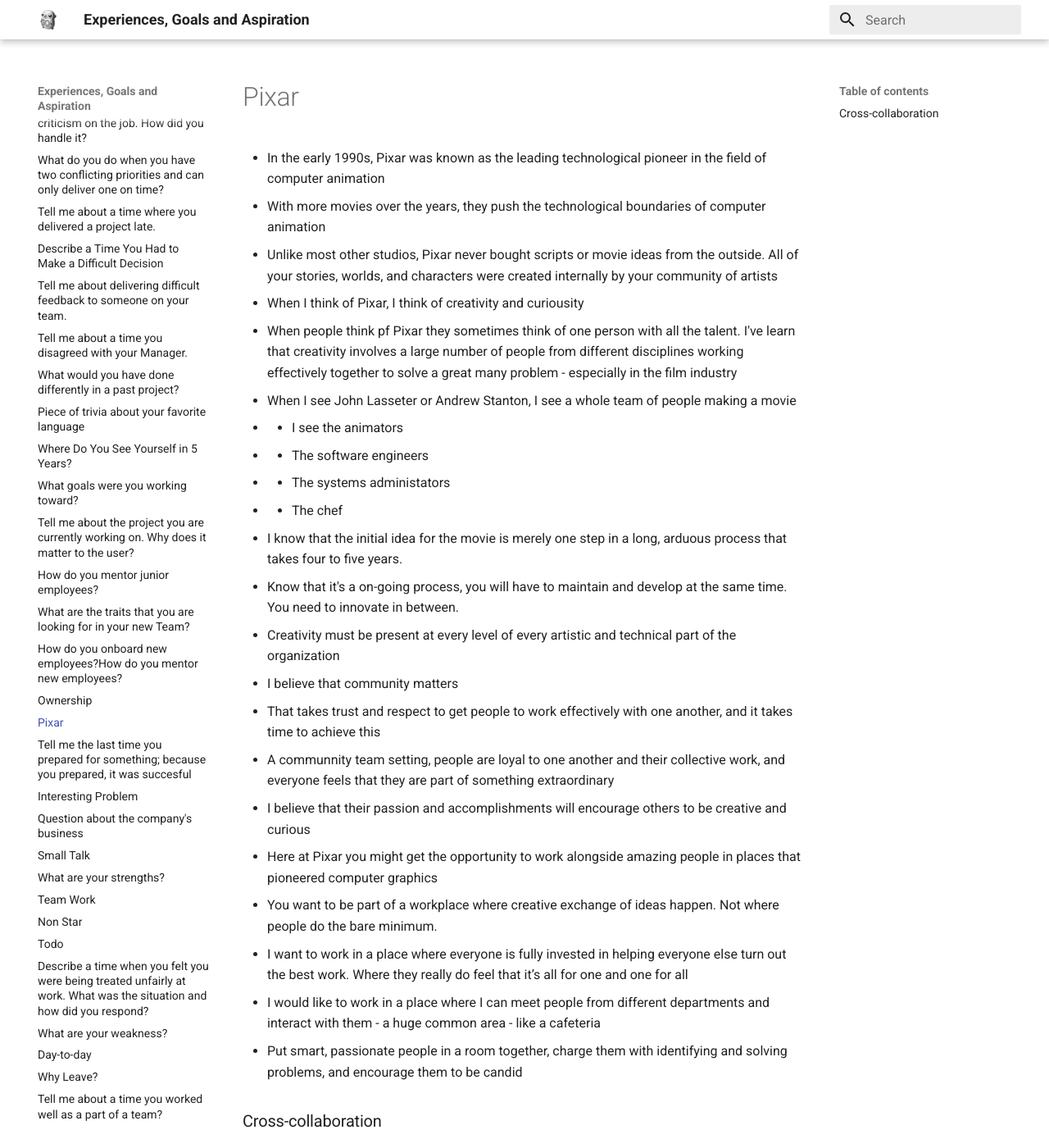
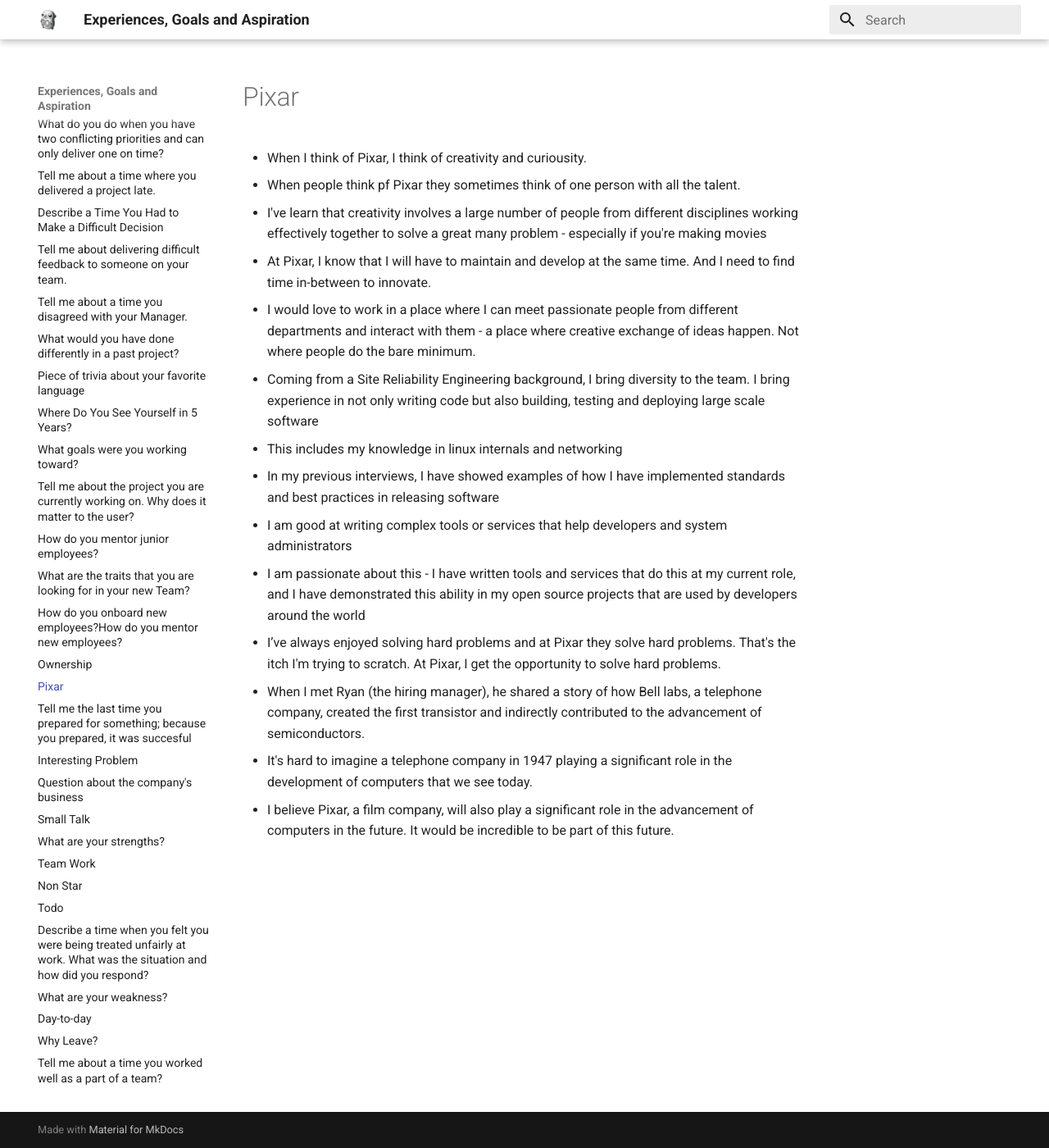
Before and after one commit to stashedUp/experiences, an MkDocs documentation site: the page built from docs/Pixar.md, in a window 1280 px wide and 1400 px high. Shown: the whole window at 82% size. Built offline with MkDocs 1.6.1 and Material for MkDocs 9.7.7, drawn with Linux system fonts in a browser that asks for light colours; some of the changed text lies outside the part shown.

Commit message:
updated code

```diff
--- a/docs/Pixar.md
+++ b/docs/Pixar.md
@@ -1,60 +1,19 @@
 # Pixar
 
-- In the early 1990s, Pixar was known as the leading technological pioneer in the field of computer animation
-- With more movies over the years, they push the technological boundaries of computer animation
-- Unlike most other studios, Pixar never bought scripts or movie ideas from the outside. All of your stories, worlds, and characters were created internally by your community of artists
+- When I think of Pixar, I think of creativity and curiousity.
+- When people think pf Pixar they sometimes think of one person with all the talent.
+- I've learn that creativity involves a large number of people from different disciplines working effectively together to solve a great many problem - especially if you're making movies
+- At Pixar, I know that I  will have to maintain and develop at the same time. And I need to find time in-between to innovate.
+- I would love to work in a place where I can meet passionate people from different departments and interact with them - a place where creative exchange of ideas happen. Not where people do the bare minimum.
 
-- When I think of Pixar, I think of creativity and curiousity
-- When people think pf Pixar they sometimes think of one person with all the talent.
-I've learn that creativity involves a large number of people from different disciplines working effectively together to solve a great many problem - especially in the film industry
-- When I see John Lasseter or Andrew Stanton, I see a whole team of people making a movie
-- - I see the animators
-- - The software engineers
-- - The systems administators
-- - The chef
-
-- I know that the initial idea for the movie is merely one step in a long, arduous process that takes four to five years.
-
-- Know that it's a on-going process, you will have to maintain and develop at the same time. You need to innovate in between.
-
-- Creativity must be present at every level of every artistic and technical part of the organization
-
-- I believe that community matters
-- That takes trust and respect to get people to work effectively with one another, and it takes time to achieve this
-- A communnity team setting, people are loyal to one another and their collective work, and everyone feels that they are part of something extraordinary
-- I believe that their passion and accomplishments will encourage others to be creative and curious
-- Here at Pixar you might get the opportunity to work alongside amazing people in places that pioneered computer graphics
-- You want to be part of a workplace where creative exchange of ideas happen. Not where people do the bare minimum.
-- I want to work in a place where everyone is fully invested in helping everyone else turn out the best work. Where they really do feel that it’s all for one and one for all
-- I would like to work in a place where I can meet people from different departments and  interact with them - a huge common area - like a cafeteria
-- Put smart, passionate people in a room together, charge them with identifying and solving problems, and encourage them to be candid
+- Coming from a Site Reliability Engineering background, I bring diversity to the team. I bring experience in not only writing code but also building, testing and deploying large scale software
+- This includes my knowledge in linux internals and networking
+- In my previous interviews, I have showed examples of how I have implemented standards and best practices in releasing software
+- I am good at writing complex tools or services that help developers and system administrators
+- I am passionate about this - I have written tools and services that do this at my current role, and I have demonstrated this ability in my open source projects that are used by developers around the world
+- I’ve always enjoyed solving hard problems and at Pixar they solve hard problems. That's the itch I'm trying to scratch. At Pixar, I get the opportunity to solve hard problems.
 
 
-### Cross-collaboration
-- Cross-team collaboration discipline is not a one-off thing. It is an ongoing process that needs to be a part of the company’s work culture.
-
-- Align project goals and share them with everyone
-- - When there is a lack of clarity and alignment in the team, you will start seeing even more problems when you try to break the work down into different tasks and assign them to the members.
-
-- - Each team member would handle the task with a different goal in mind, which will eventually lead the team to nowhere
-
-- - To avoid situations like these, it is important for cross-functional teams to discuss the important goals before starting the work and make sure they align with the overall company goals as well as the goals set up by the different departments.
-
-- Establish a centralized communication method
-- - make sure there is a centralized way for teams to communicate. Communication is one of the most important parts of any type of cross-team interaction. Without good cross-team communication, collaboration falls apart
-
-- Assign a single point of contact for each team - Establish structure at the very beginning
-- - ensure there's only one contact person on both sides. This avoids confusion on different directions from the client, eliminates overlap of tasks, and helps in managing expectation
-
-- Promoting diversity
-- - Diversity, of any kind, is a positive element to teamwork.
-- - With an assortment of different professional experiences and skill sets on hand, it can provide the necessary tools and paths to tackle the problem in an inventive way.
-
-- Eliminating tribalism (tribal knowledge)
-- - Tribalism within the workplace can be damaging to companies, and kill off any chance of a cross functional collaboration strategy.
-
-- Don’t be afraid to experiment
-- - Cross-functional teams come in all sorts of shapes and sizes, which means there will be all sorts of methods that will help boost collaboration.
-- - So, when it comes to finding the perfect formula for your team, remember it’s all about trial and error.
-
-- Celebrate as a Team
+- When I met Ryan (the hiring manager), he shared a story of how Bell labs, a telephone company, created the first transistor and indirectly contributed to the advancement of semiconductors.
+- It's hard to imagine a telephone company in 1947 playing a significant role in the development of computers that we see today.
+- I believe Pixar, a film company, will also play a significant role in the advancement of computers in the future. It would be incredible to be part of this future.
```
Also changed, not shown: docs/Apple.md (added, +52 -0 lines), docs/BiggestTechincalChallenge.md (+1 -1 lines), docs/Collaboration.md (added, +32 -0 lines), docs/Learning.md (added, +24 -0 lines), docs/ProjectPlanning.md (added, +77 -0 lines), docs/Software.md (added, +78 -0 lines).
